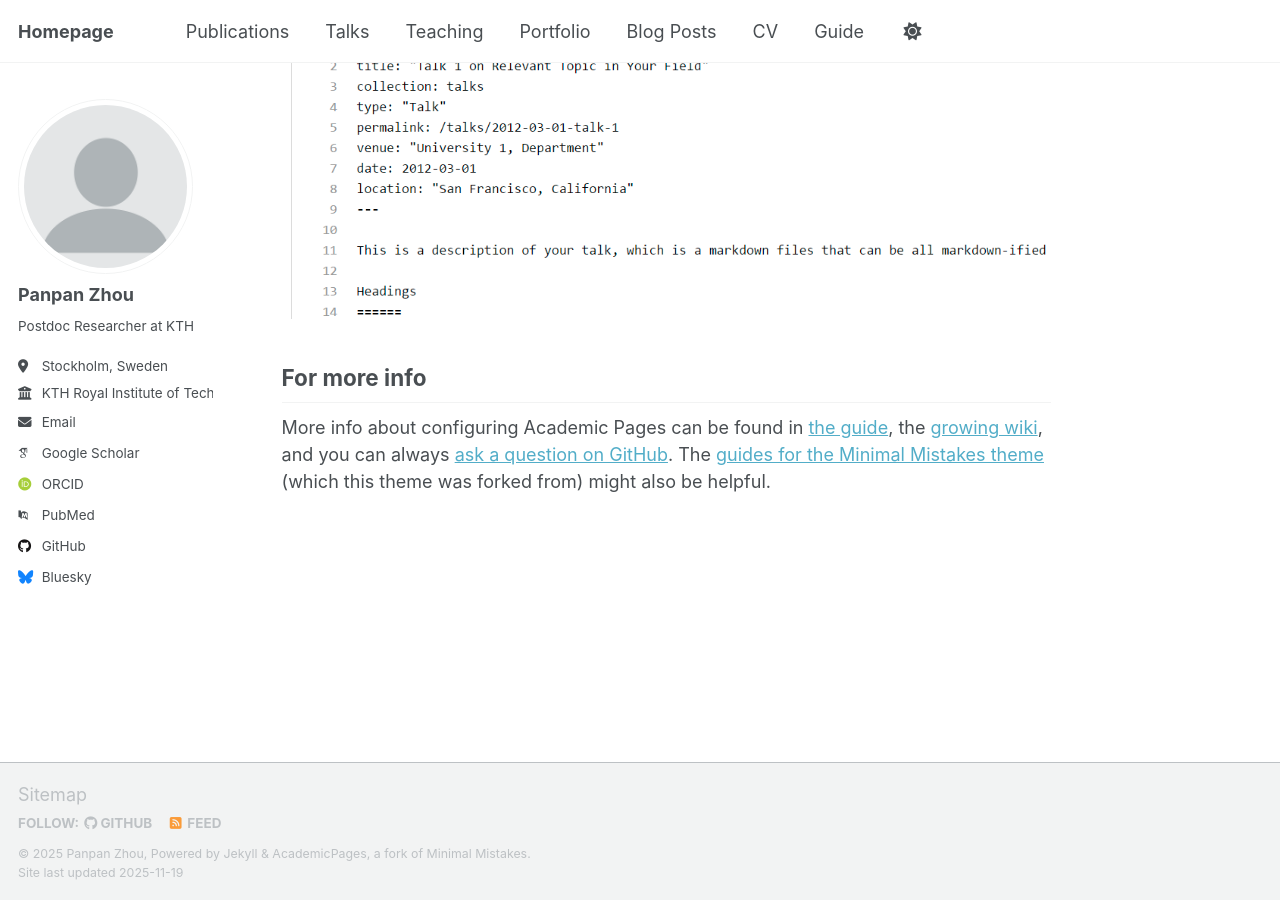
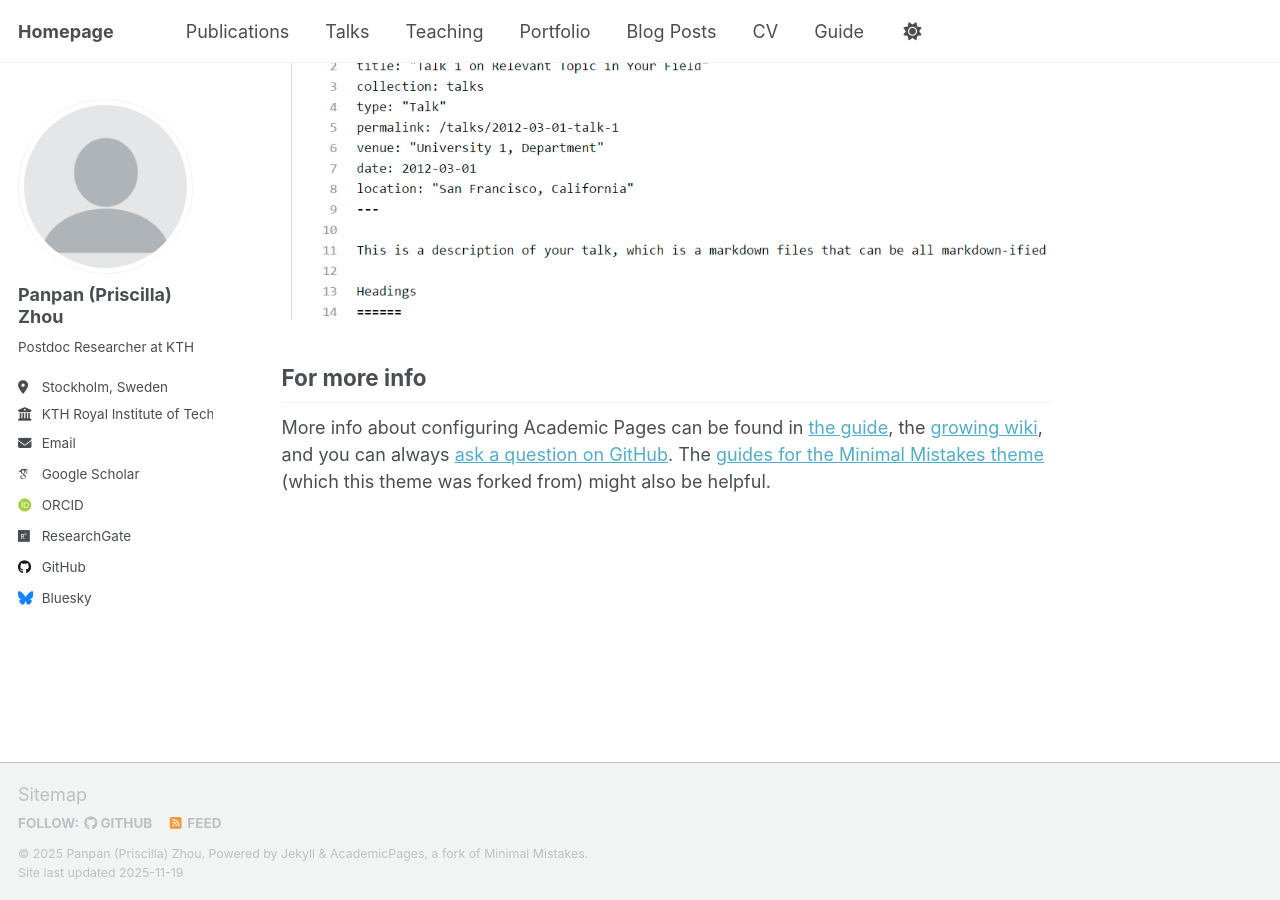
Before and after one commit to PanpanZhou11/Panpan-Zhou.github.io, a Jekyll site: the page built from _pages/about.md, in a window 1280 px wide and 900 px high, scrolled down 3011 px. Built offline with Jekyll 4.4.1, drawn with Linux system fonts in a browser that asks for light colours; some web fonts are replaced; a script that is not in the unit is left out; part of the change alters nothing that is shown.

Commit message:
Update _config.yml

```diff
--- a/_config.yml
+++ b/_config.yml
@@ -11,7 +11,7 @@ locale                   : "en-US"
 site_theme               : "default" # Currently available options are "default", "air"
 title                    : "Homepage"
 title_separator          : "-"
-name                     : &name "Panpan Zhou"
+name                     : &name "Panpan (Priscilla) Zhou"
 description              : &description "Panpan Zhou's academic portfolio"   # Update this with a general description of your site, this is the default if not overridden by a page
 url                      : https://academicpages.github.io # The base hostname & protocol for your site e.g. "https://[your GitHub username].github.io",
                                                            # or if you already have some other page hosted on Github then use "https://[your GitHub username].github.io/[Your Repo Name]"
@@ -24,7 +24,7 @@ repository               : "PanpanZhou11/Panpan-Zhou.github.io"   #"academicpage
 author:
   # Biographic information
   avatar           : "profile.png"
-  name             : "Panpan Zhou"
+  name             : "Panpan (Priscilla) Zhou"
   pronouns         : # example: "she/her"
   bio              : "Postdoc Researcher at KTH"
   location         : "Stockholm, Sweden"
@@ -35,13 +35,13 @@ author:
   # Academic websites
   academia         : # URL
   arxiv            : # URL - Update with the correct link to your profile
-  googlescholar    : "https://scholar.google.com/citations?user=PS_CX0AAAAAJ"
+  googlescholar    : "https://scholar.google.com/citations?hl=en&user=nB0ri70AAAAJ&view_op=list_works&sortby=pubdate"
   inspire-hep      : # URL
   impactstory      : # URL
-  orcid            : "https://orcid.org/yourorcidurl"
+  orcid            : "https://orcid.org/0000-0001-9697-4798"
   semantic         : # URL
-  pubmed           : "https://www.ncbi.nlm.nih.gov/pubmed/?term=john+snow"
-  researchgate     : # URL
+  pubmed           : #"https://www.ncbi.nlm.nih.gov/pubmed/?term=john+snow"
+  researchgate     : "https://www.researchgate.net/profile/Zhou-Panpan" # URL
   scopus           : # URL
 
   # Repositories and software development
```
